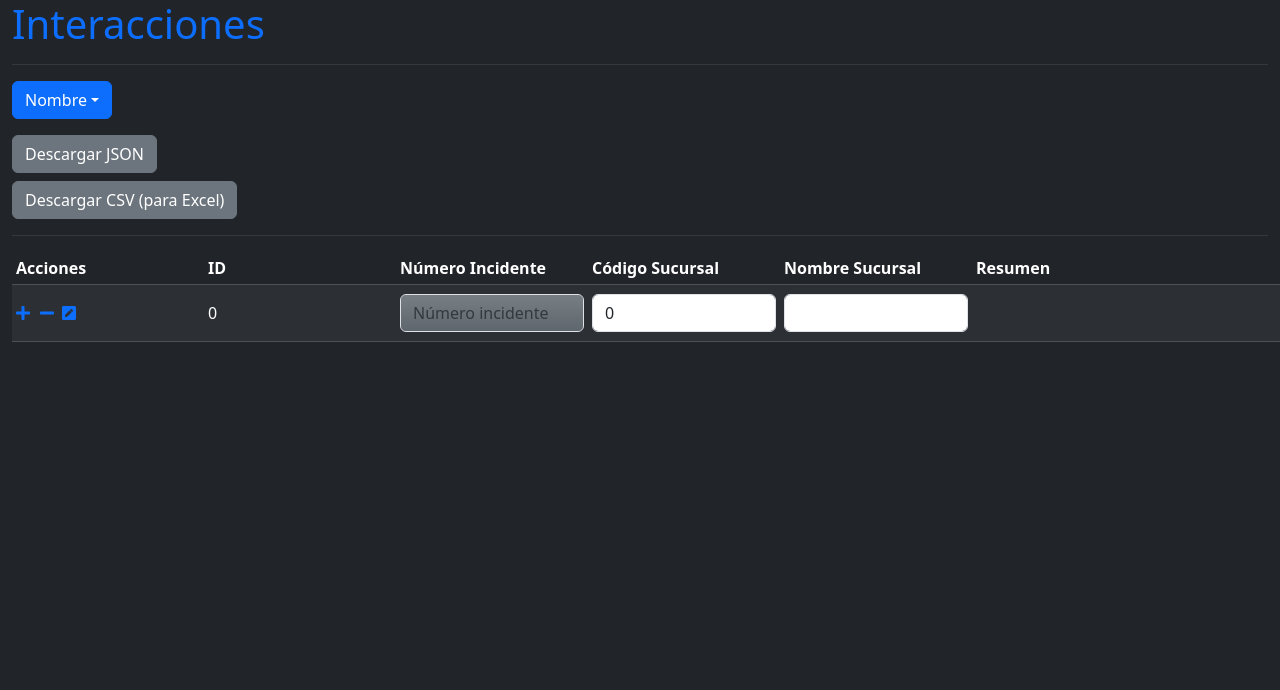
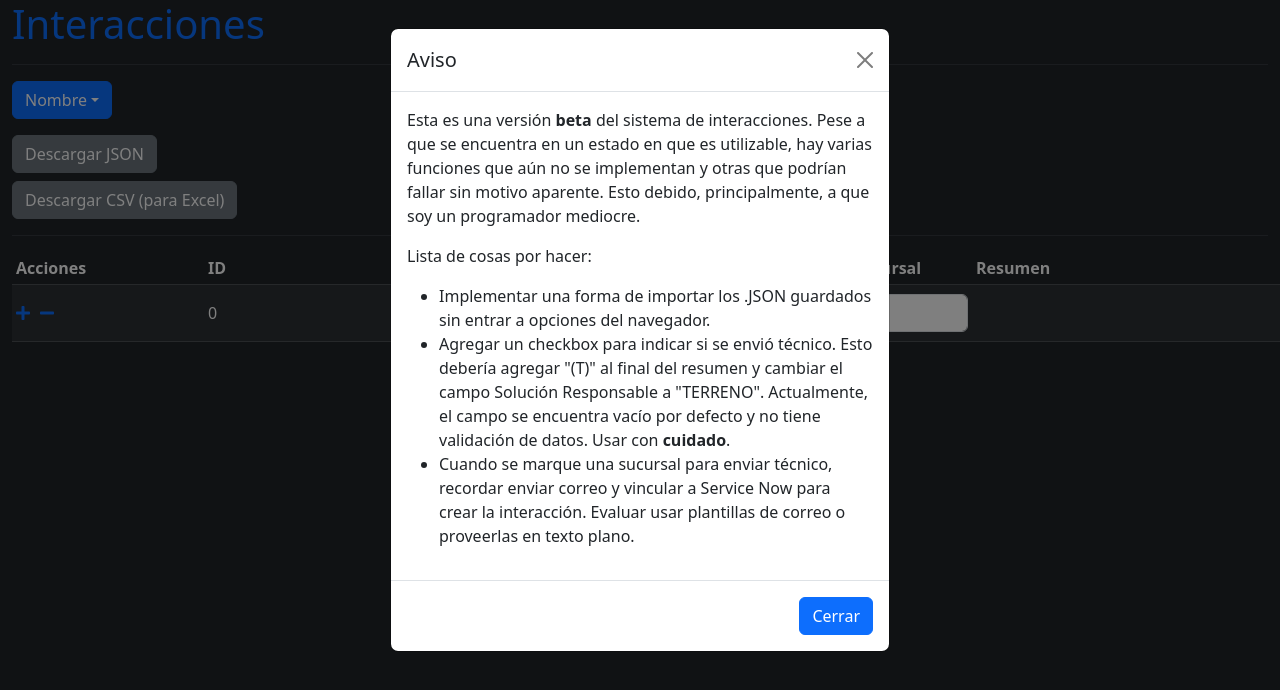
Before and after one commit to Dr0ckman/composition-api-tests, a Vue app: page /#/ in a window 1280 px wide. Shown: the top 690 px of the page. Built offline with nearby package versions, Linux system fonts and the light colour scheme.

Commit message:
add modal

```diff
--- a/src/views/HomeView.vue
+++ b/src/views/HomeView.vue
@@ -12,7 +12,45 @@
       <input type="file" id="fileInput" accept=".json" style="display: none;">
       <button class="btn btn-secondary d-block" @click="saveJSON">Descargar JSON</button>
       <button class="btn btn-secondary d-block mt-2" @click="saveCSV">Descargar CSV (para Excel)</button>
+      <!-- Button trigger modal -->
+      <button type="button" class="btn btn-primary d-none" id="modal-button" data-bs-toggle="modal"
+        data-bs-target="#exampleModal">
+        Launch demo modal
+      </button>
 
+      <!-- Modal -->
+      <div class="modal fade" id="exampleModal" tabindex="-1" aria-labelledby="exampleModalLabel" aria-hidden="true">
+        <div class="modal-dialog">
+          <div class="modal-content">
+            <div class="modal-header">
+              <h1 class="modal-title fs-5" id="exampleModalLabel">Aviso</h1>
+              <button type="button" class="btn-close" data-bs-dismiss="modal" aria-label="Close"></button>
+            </div>
+            <div class="modal-body">
+              <p>Esta es una versión <strong>beta</strong> del sistema de interacciones. Pese a que se encuentra en un
+                estado en que es
+                utilizable, hay varias funciones que aún no se implementan y otras que podrían fallar sin motivo aparente.
+                Esto debido, principalmente, a que soy un programador mediocre.</p>
+              <p>Lista de cosas por hacer:</p>
+              <ul>
+                <li>Implementar una forma de importar los .JSON guardados sin entrar a opciones del navegador.</li>
+                <li>Agregar un checkbox para indicar si se envió técnico. Esto debería agregar "(T)" al final del resumen
+                  y cambiar el campo
+                  Solución Responsable a "TERRENO". Actualmente, el campo se encuentra vacío por defecto y no tiene
+                  validación de datos. Usar con <strong>cuidado</strong>.
+                </li>
+                <li>Cuando se marque una sucursal para enviar técnico, recordar enviar correo y vincular a Service Now
+                  para crear la interacción.
+                  Evaluar usar plantillas de correo o proveerlas en texto plano.
+                </li>
+              </ul>
+            </div>
+            <div class="modal-footer">
+              <button type="button" class="btn btn-primary" data-bs-dismiss="modal">Cerrar</button>
+            </div>
+          </div>
+        </div>
+      </div>
     </div>
 
     <button class="btn btn-primary d-none" @click="restoreSession">Debug</button>
@@ -51,7 +89,6 @@
             <th scope="row">
               <a @click="addRow" class="me-n2" v-if="index === dataRows.length - 1"><font-awesome-icon icon="plus" /></a>
               <a @click="deleteRow(index, 1)" class="ms-4"><font-awesome-icon icon="minus" /></a>
-              <a href="#" class="ms-2"><font-awesome-icon icon="pen-square" /></a>
             </th>
             <td :id="`id-${index}`">
               <!-- ID -->
@@ -227,8 +264,15 @@ export default {
 
     // Funciones
 
-    onMounted(() => restoreSession())
+    onMounted(() => {
+      restoreSession()
+      showWarning()
+    })
     onUpdated(() => saveJSONToBrowserStorage())
+
+    const showWarning = () => {
+      document.querySelector('#modal-button').click()
+    }
 
     async function restoreSession() {
       if (localStorage.getItem('savedData') !== null) {
@@ -907,7 +951,7 @@ export default {
       filterSucursales, handleTypingCodigoSucursal, handleTypingNombreSucursal,
       handleClickingOption, handleClickingInput, generateSubcategorias, handleNombreSucursal, updateID,
       debugFunction, searchSucursal, generateDetalle, detalles, handleClickingCategory, handleClickingSubcategory,
-      saveJSON, restoreSession, convertJSONToCSV, saveCSV
+      saveJSON, restoreSession, convertJSONToCSV, saveCSV, showWarning
     }
   }
 }
```
